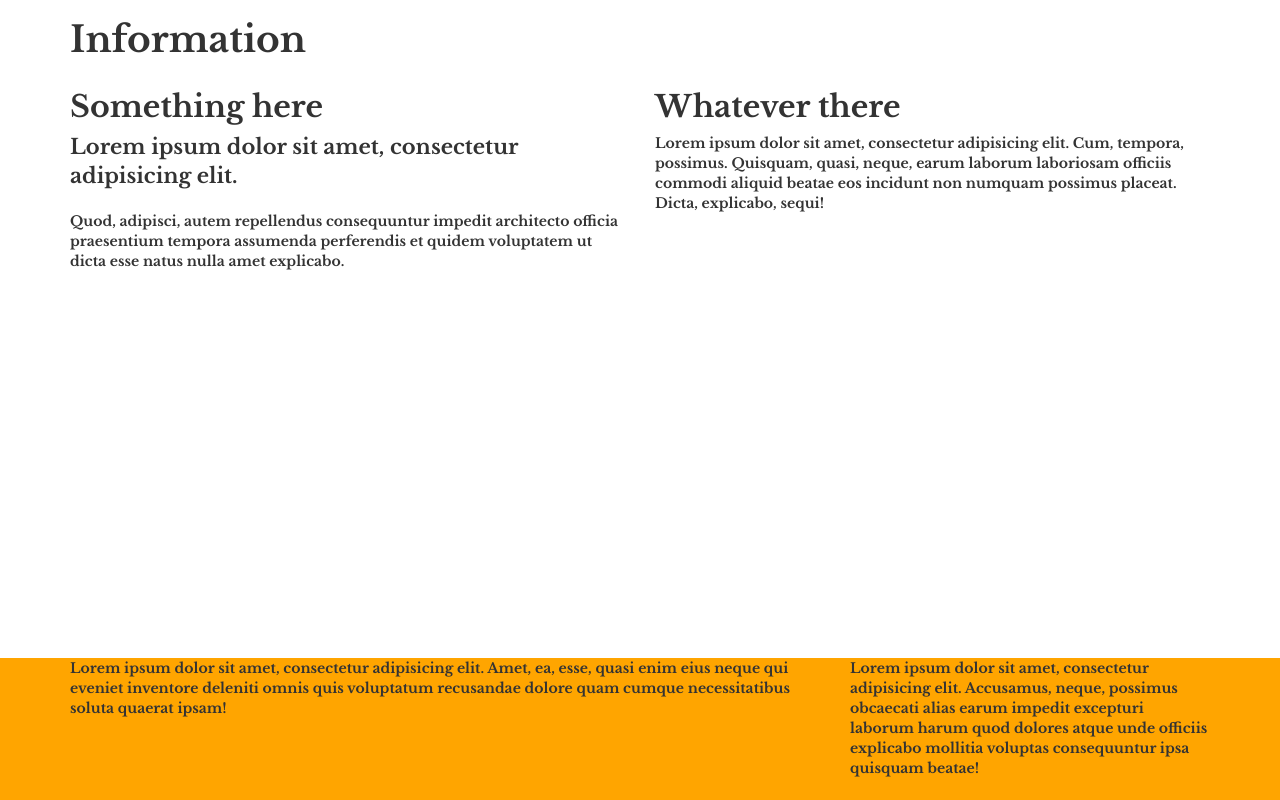
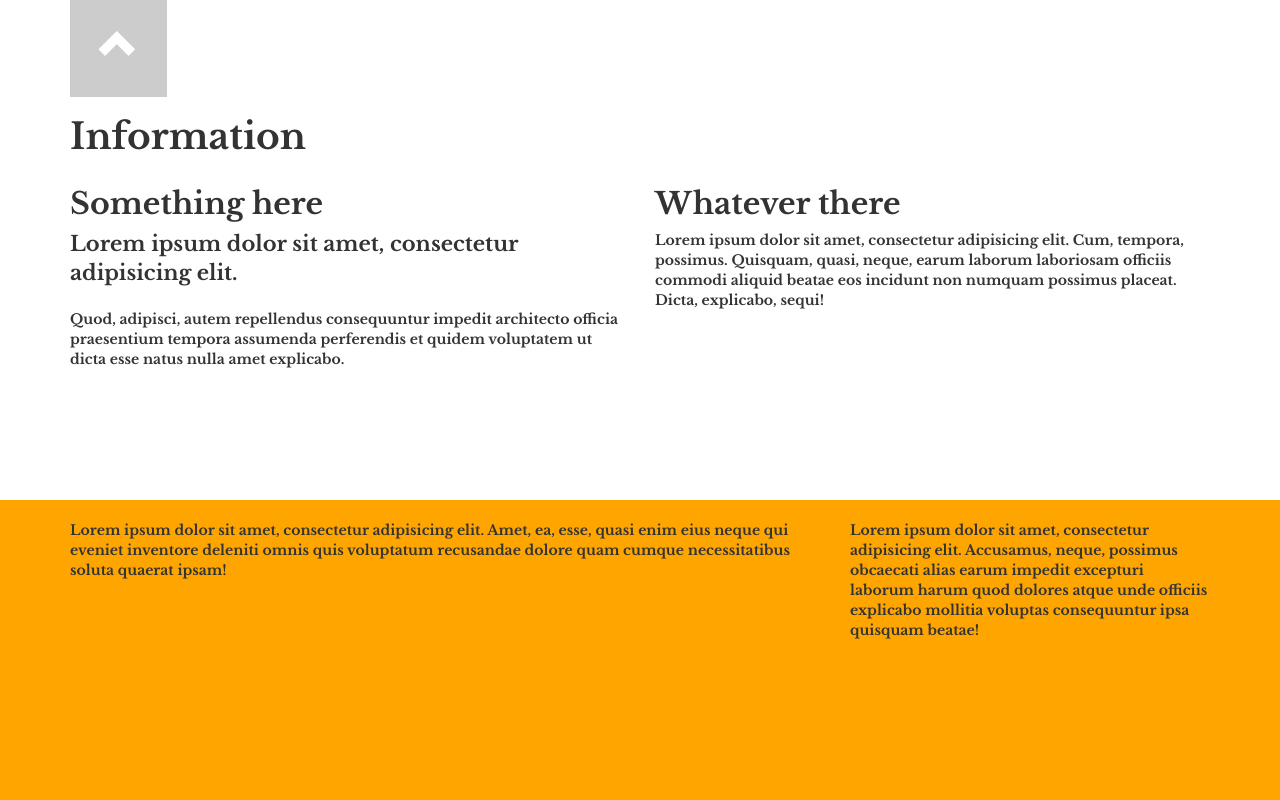
Before and after one commit to vonkanehoffen/velvetbadger, a website: page index.html in a window 1280 px wide. Both pictures are taken after a click on the element "Info". Shown: the part 800-1600 px from the top of the page. Drawn offline with nearby package versions, Linux system fonts and the light colour scheme; files that its build step writes are made by us from their sources.

Commit message:
back button

```diff
--- a/assets/js/main.js
+++ b/assets/js/main.js
@@ -24,4 +24,9 @@ $(function(){
 	$('#btn-tickets').click(function(e){
 		$('#tickets').show();
 	});
+	$('.back').click(function(e) {
+		$('footer').slideUp(300);
+		$('#subpages').slideUp(300);
+		scroll_to('#home');
+	});
 });
--- a/assets/less/main.less
+++ b/assets/less/main.less
@@ -81,9 +81,22 @@ body, html {
 // Sub pages ------------------------------------------------------------------
 
 #subpages {
+	.back {
+		display: block;
+		width: 97px;
+		padding: 20px 0;
+		font-size: 40px;
+		text-align: center;
+		background: #ccc;
+		color: #fff;
+		cursor: pointer;
+	}
+}
+// Sticky footer
+#subpages {
 	min-height: 100%;
 	/* equal to footer height */
-	margin-bottom: -142px;
+	margin-bottom: -300px;
 }
 #subpages:after {
 	content: "";
@@ -91,8 +104,11 @@ body, html {
 }
 footer, #subpages:after {
 	/* .push must be the same height as footer */
-	height: 142px;
+	height: 300px;
 }
 footer {
 	background: orange;
+	.container {
+		padding-top: 20px;
+	}
 }
--- a/index.html
+++ b/index.html
@@ -27,6 +27,9 @@
   </div>
 
   <div id="subpages" style="display: none;">
+    <div class="container">
+      <div class="back"><span class="glyphicon glyphicon-chevron-up"></span></div>
+    </div>
     <section id="info" style="display: none;">
       <div class="container">
         <div class="row">
```
